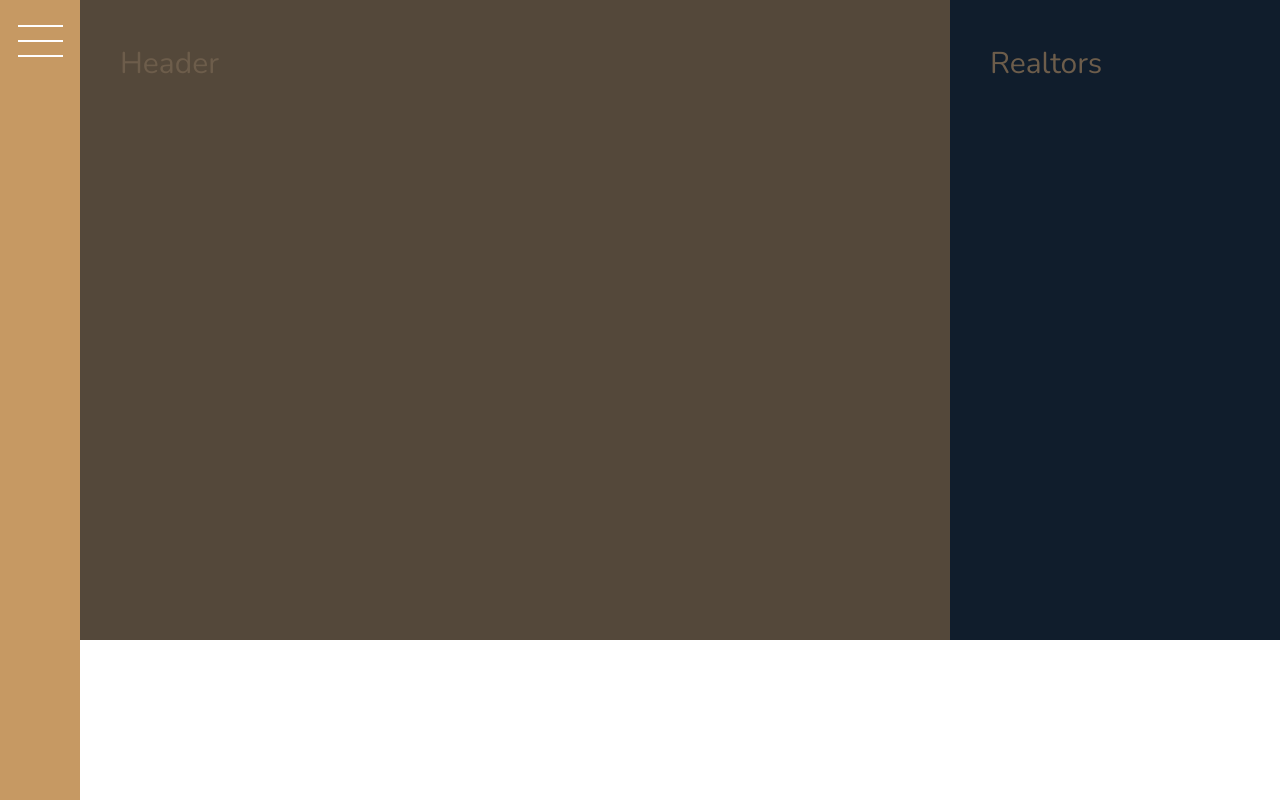
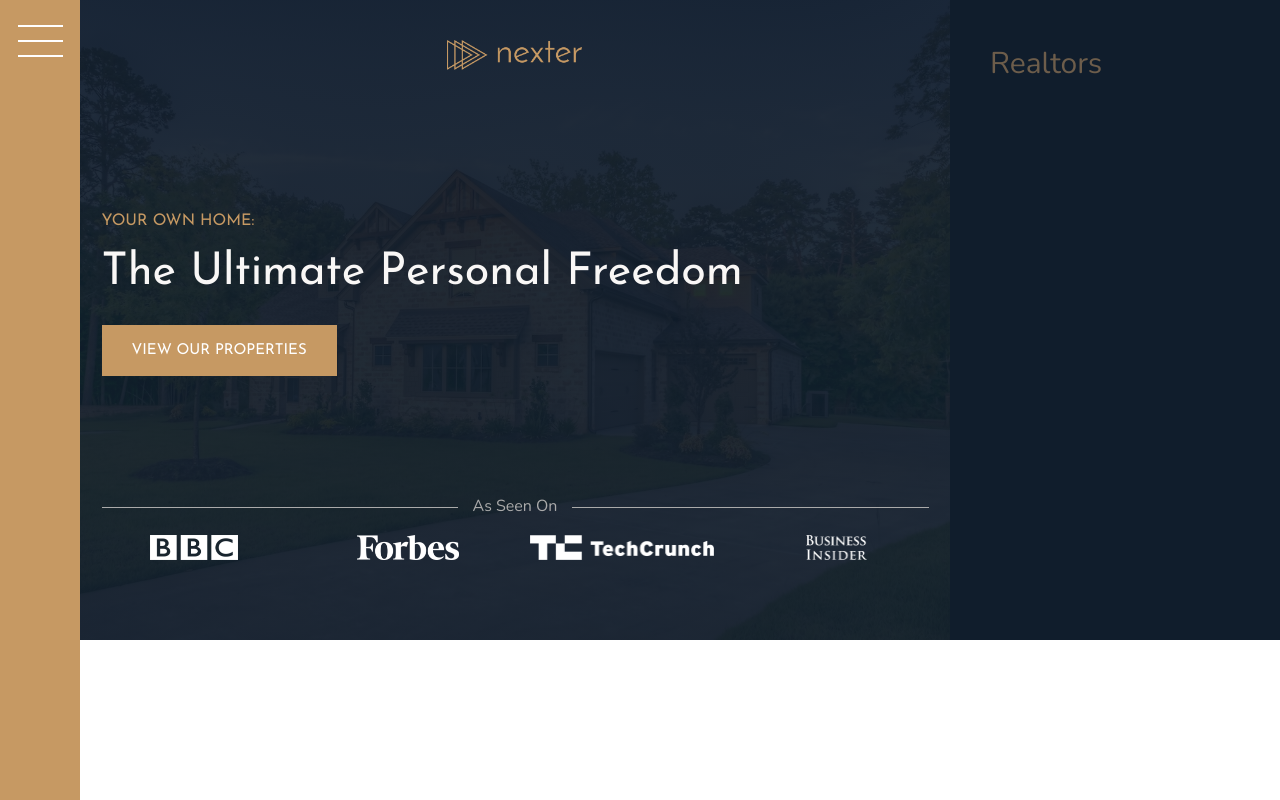
Before and after one commit to nadinejuraschek/Wedding-Planner-Website, a website: page index.html in a window 1280 px wide. Shown: the top 800 px of the page. Drawn offline with nearby package versions, Linux system fonts and the light colour scheme.

Commit message:
first header section complete

```diff
--- a/index.html
+++ b/index.html
@@ -4,11 +4,9 @@
         <meta charset="UTF-8">
         <meta name="viewport" content="width=device-width, initial-scale=1.0">
         <meta http-equiv="X-UA-Compatible" content="ie=edge">
-
         <link href="https://fonts.googleapis.com/css?family=Josefin+Sans:300,400,400i|Nunito:300,300i" rel="stylesheet">
         <link rel="stylesheet" href="css/style.css">
         <link rel="shortcut icon" type="image/png" href="img/favicon.png">
-
         <title>nexter &mdash; your home, your freedom</title>
     </head>
     <body class="container">
@@ -17,7 +15,17 @@
         </div>
 
         <header class="header">
-            Header
+            <img src="img/logo.png" alt="Logo" class="header__logo" />
+            <h3 class="heading-3">Your Own Home:</h3>
+            <h1 class="heading-1">The Ultimate Personal Freedom</h1>
+            <button class="btn header__btn">View Our Properties</button>
+            <div class="header__seenon-text">As Seen On</div>
+            <div class="header__seenon-logos">
+                <img src="img/logo-bbc.png" alt="BBC" />
+                <img src="img/logo-forbes.png" alt="BBC" />
+                <img src="img/logo-techcrunch.png" alt="BBC" />
+                <img src="img/logo-bi.png" alt="BBC" />
+            </div>
         </header>
 
         <section class="realtors">
--- a/sass/_header.scss
+++ b/sass/_header.scss
@@ -1,4 +1,54 @@
 .header {
     background-color: $color-grey-dark-1;
     grid-column: full-start / col-end 6;
+
+    background-image: linear-gradient(rgba($color-secondary, 0.93), rgba($color-secondary, 0.93)), url(../img/hero.jpeg);
+    background-position: center;
+    background-size: cover;
+    padding: 4rem 8rem 8rem;
+
+    display: grid;
+    grid-template-columns: max-content;
+    grid-template-rows: 1fr min-content 6rem 1fr;
+    grid-row-gap: 1.5rem;
+    justify-content: center;
+
+    &__logo {
+        height: 3rem;
+        justify-self: center;
+    }
+
+    &__btn {
+        align-self: start;
+        justify-self: start;
+    }
+
+    &__seenon-text {
+        color: $color-grey-light-2;
+        display: grid;
+        grid-template-columns: 1fr max-content 1fr;
+        grid-column-gap: 1.5rem;
+        font-size: 1.6rem;
+        align-items: center;
+
+        &::before,
+        &::after {
+            background-color: currentColor;
+            content: "";
+            display: block;
+            height: 1px;
+        }
+    }
+
+    &__seenon-logos {
+        display: grid;
+        grid-template-columns: repeat(4, 1fr);
+        grid-gap: 3rem;
+        justify-items: center;
+
+        img {
+            height: 2.5rem;
+            filter: brigthness(70%);
+        }
+    }
 }
--- a/sass/_typography.scss
+++ b/sass/_typography.scss
@@ -5,6 +5,9 @@
 
 .heading-1 {
     @extend %heading;
+    color: $color-grey-light-1;
+    font-size: 4.5rem;
+    line-height: 1;
 }
 
 .heading-2 {
```
Also changed, not shown: css/style.css.
